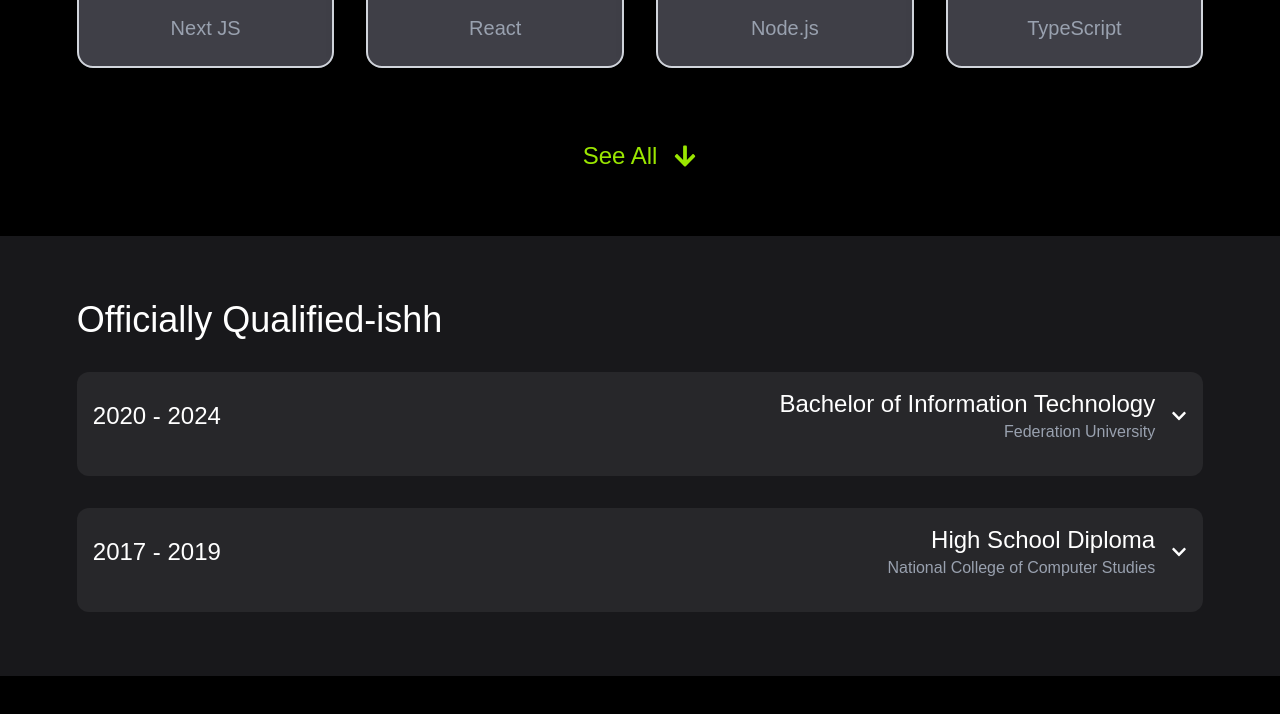
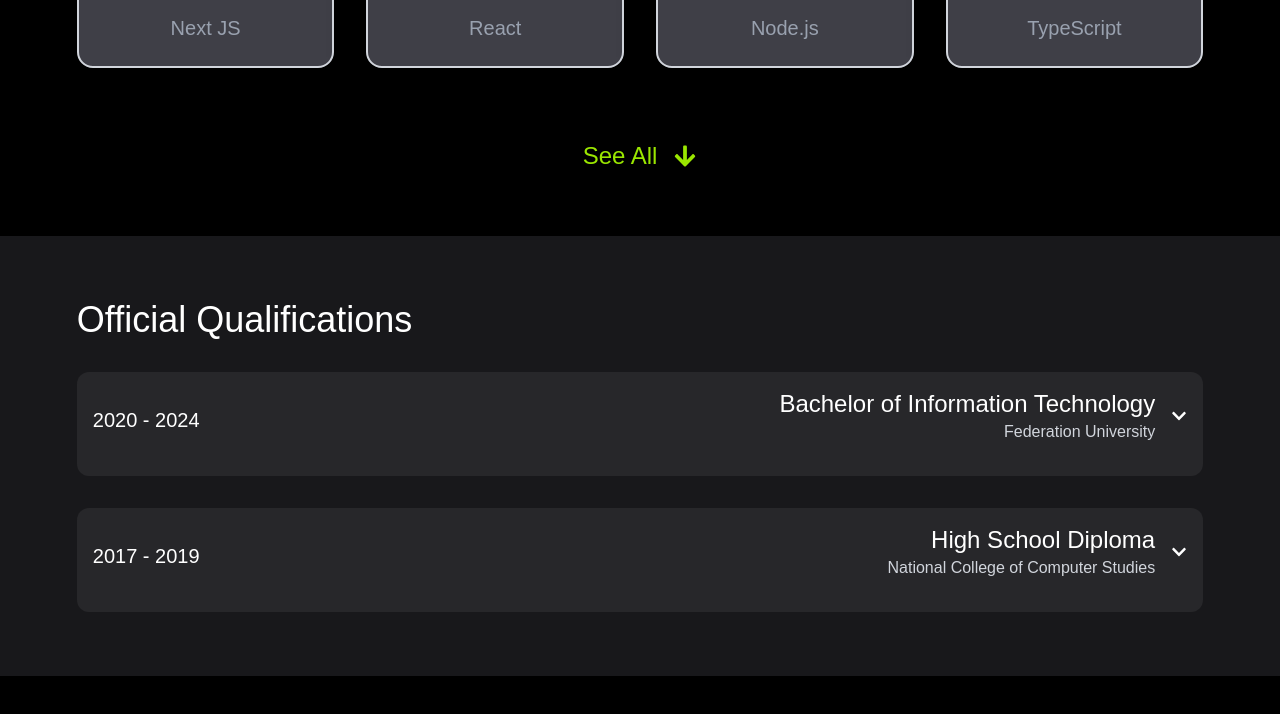
Before and after one commit to raiasim93/my-portfolio, a Next.js app: page / in a window 1280 px wide. Shown: the part 1140-1854 px from the top of the page. Built offline with nearby package versions, Linux system fonts and the light colour scheme.

Commit message:
Fix: Fix padding issues

```diff
--- a/src/app/experience/QualificationSection.tsx
+++ b/src/app/experience/QualificationSection.tsx
@@ -19,7 +19,7 @@ const QualificationSection = () => {
   return (
     <section className='py-16 px-[6vw] 2xl:px-[16vw] bg-zinc-900 flex  flex-col gap-y-8'>
       <div className='text-3xl lg:text-4xl'>
-        Officially Qualified-ishh
+        Official Qualifications
       </div>
       {qualificationData.map((item, index) => {
         const expandedHeight = contentRefs.current[index]?.scrollHeight ?? 0;
@@ -28,11 +28,11 @@ const QualificationSection = () => {
             onClick={() => handleClick(index)}
             key={index} className={`bg-zinc-800 hover:bg-zinc-700 hover:duration-200 flex flex-col gap-y-4 p-4 rounded-xl cursor-pointer`}>
             <div className={`flex flex-col-reverse lg:flex-row justify-between items-center` }>
-              <div className='w-full text-2xl'> {item.date} </div>
+              <div className='w-full text-xl mt-2'> {item.date} </div>
               <div className='w-full flex items-center gap-x-4'>
                 <div className='w-full flex flex-col items-start lg:items-end'>
                   <div className='text-2xl'> {item.degree}</div>
-                  <div className='text-gray-400'> {item.school}</div>
+                  <div className='text-gray-300'> {item.school}</div>
                 </div>
                 <div>
                   <FaChevronDown className={`transition-all duration-300 ease-in-out ${openCards[index] ? 'rotate-180': ''}`} />
```
